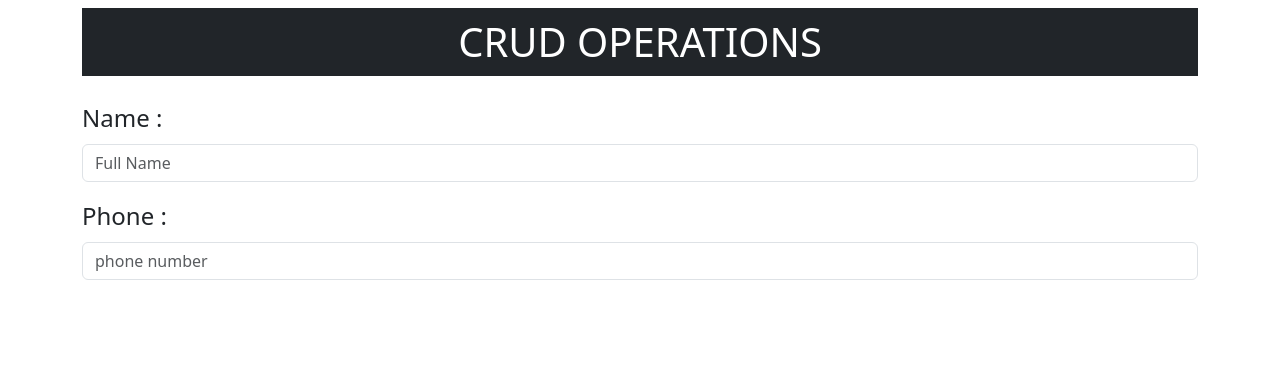
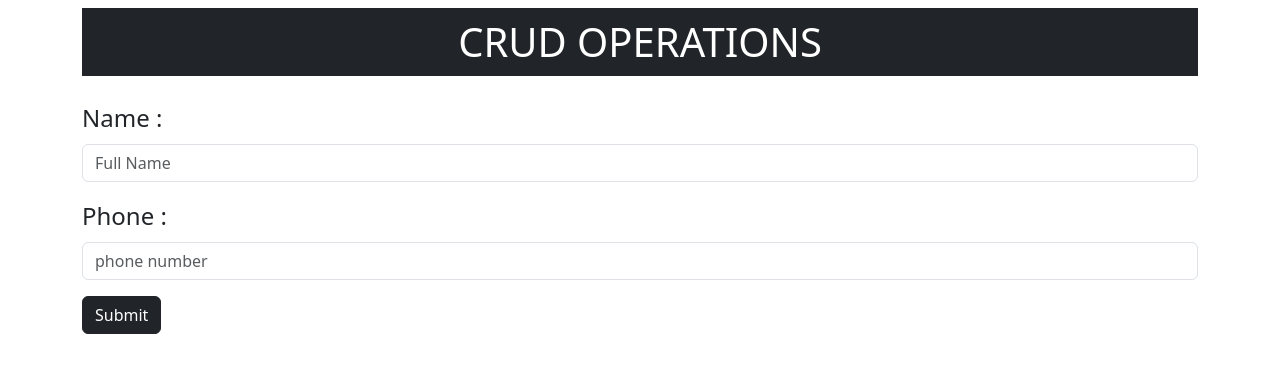
Before and after one commit to Amu420/CRUD, a React (Vite) app: page / in a window 1280 px wide. Shown: the top 372 px of the page. Built offline with nearby package versions, Linux system fonts and the light colour scheme.

Commit message:
Adding submit button and working

```diff
--- a/src/App.jsx
+++ b/src/App.jsx
@@ -1,13 +1,30 @@
-import React from "react";
+import React, { useState } from "react";
 
 function App() {
+  const [fullname, setFullName] = useState("");
+  const [phone, setphone] = useState("");
+  const [contactList, setContactList] = useState([]);
+  const handleSubmit = (e) => {
+    e.preventDefault();
+    setContactList([
+      ...contactList,
+      {
+        id: contactList.length + 1,
+        fullname: fullname,
+        phone: phone,
+      },
+    ]);
+    setFullName("");
+    setphone("");
+    console.log(contactList);
+  };
   return (
     <div className="container">
       <div className="bg-dark text-white text-center fs-1 py-1 my-2">
         CRUD OPERATIONS
       </div>
       <div className="py-3">
-        <form onSubmit="">
+        <form onSubmit={handleSubmit}>
           <div className="mb-3">
             <label className="form-label fs-4">Name :</label>
             <input
@@ -24,6 +41,9 @@ function App() {
               placeholder="phone number"
             />
           </div>
+          <div className="my-3">
+            <button className="btn btn-dark">Submit</button>
+          </div>
         </form>
       </div>
     </div>
```
